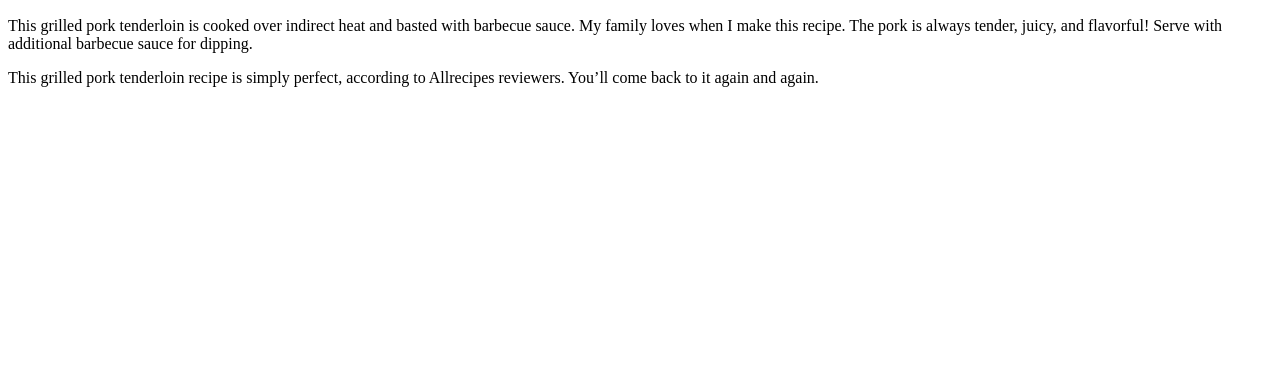
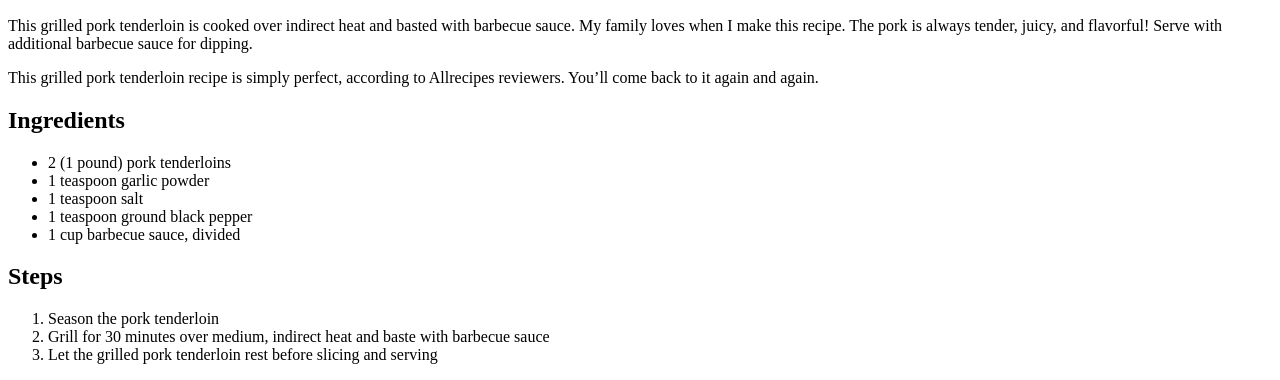
Before and after one commit to JasneetSingh1/odin-recipes, a plain HTML site: page recipes/grilled-pork-tenderloin.html in a window 1280 px wide. Shown: the part 434-814 px from the top of the page. Drawn offline with Linux system fonts and the light colour scheme.

Commit message:
Add ingredients and steps for the recipe

```diff
--- a/recipes/grilled-pork-tenderloin.html
+++ b/recipes/grilled-pork-tenderloin.html
@@ -20,6 +20,21 @@
     <p>This grilled pork tenderloin recipe is simply perfect, according to Allrecipes reviewers. You’ll come back to it
         again and again. </p>
 
+    <h2>Ingredients</h2>
+    <ul>
+        <li>2 (1 pound) pork tenderloins</li>
+        <li>1 teaspoon garlic powder</li>
+        <li>1 teaspoon salt</li>
+        <li>1 teaspoon ground black pepper</li>
+        <li>1 cup barbecue sauce, divided</li>
+    </ul>
+
+    <h2>Steps</h2>
+    <ol>
+        <li>Season the pork tenderloin</li>
+        <li>Grill for 30 minutes over medium, indirect heat and baste with barbecue sauce</li>
+        <li>Let the grilled pork tenderloin rest before slicing and serving</li>
+    </ol>
 </body>
 
 </html>
```
